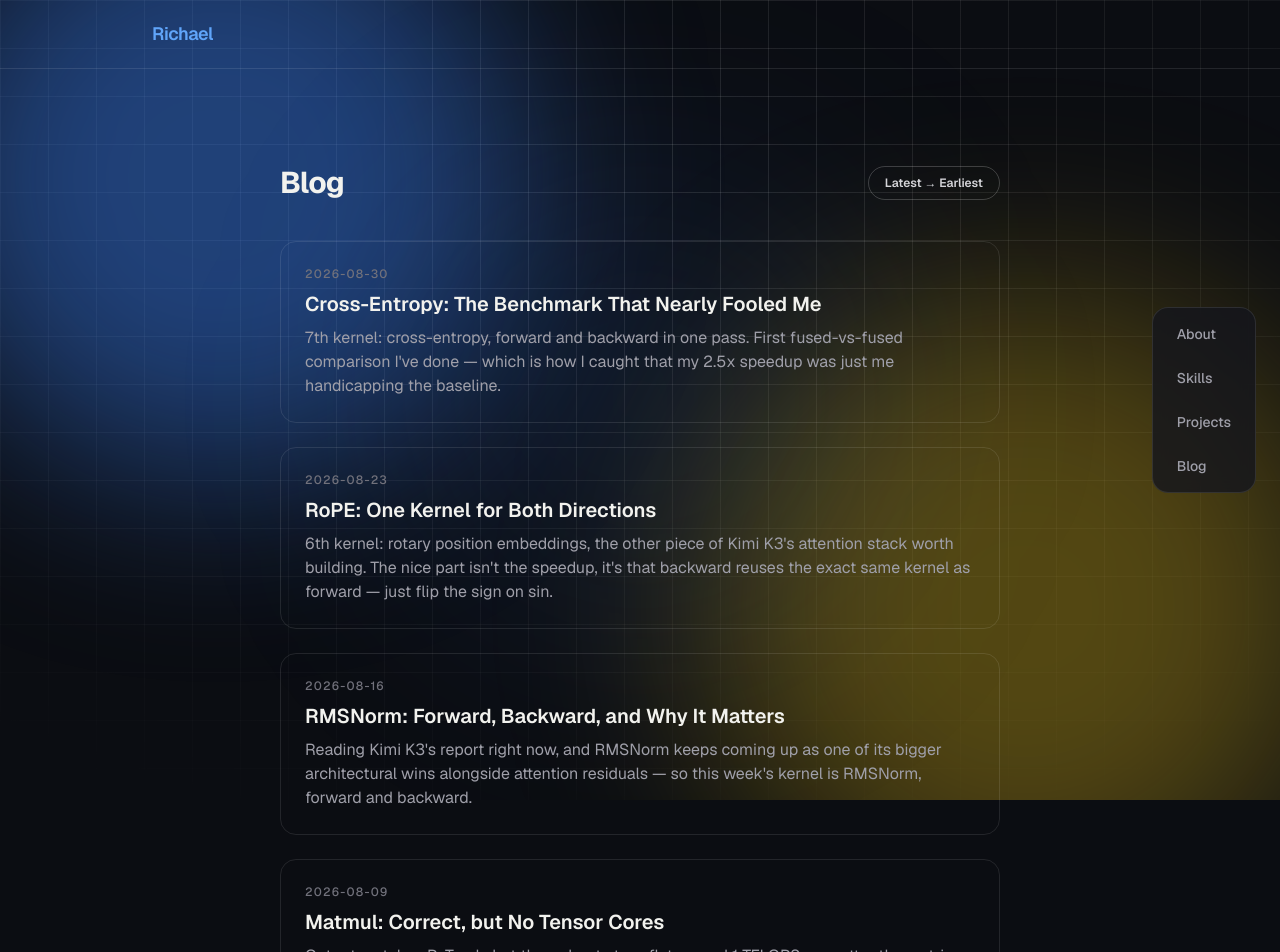
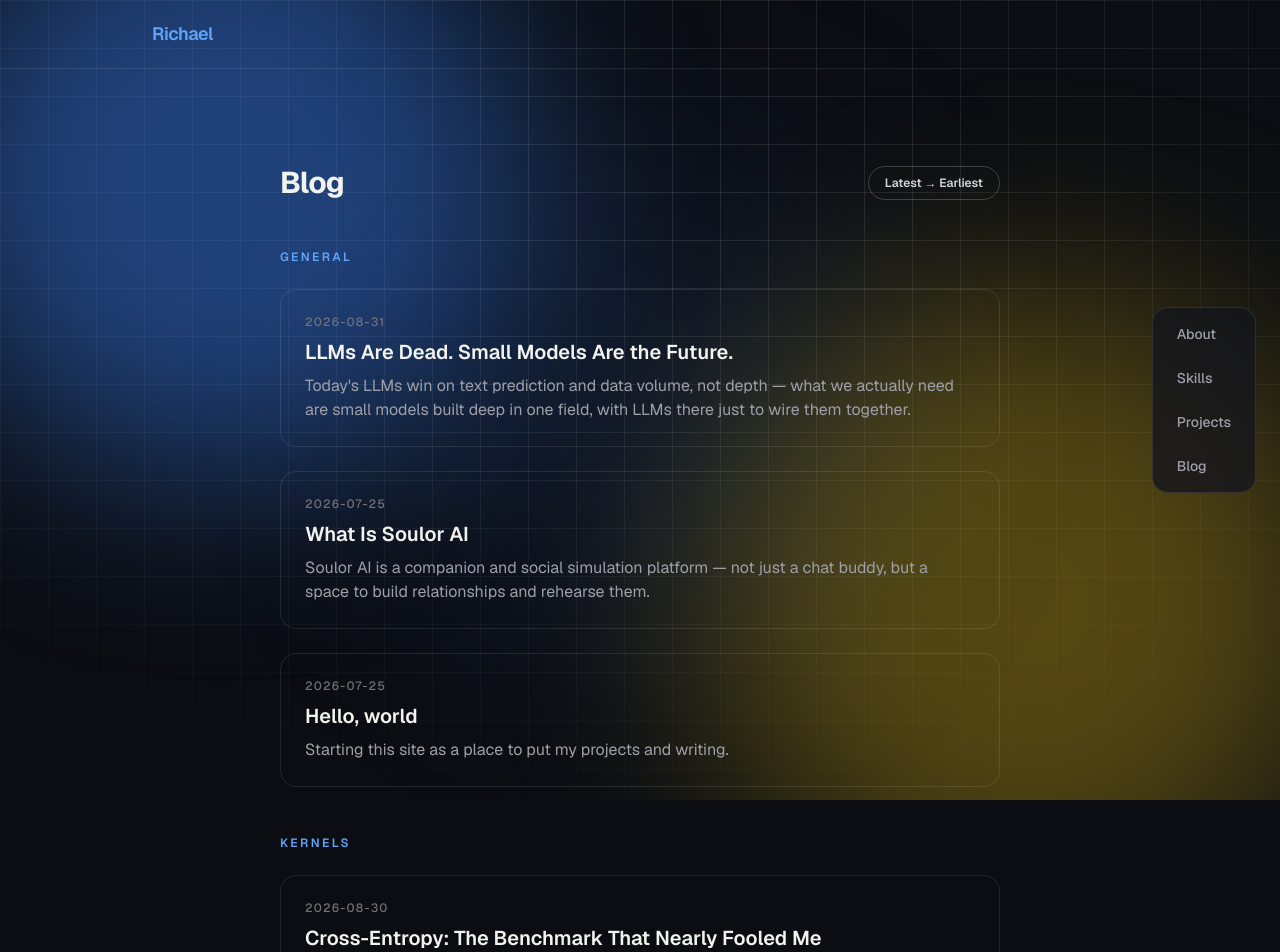
Before and after one commit to dh8116/dh8116.github.io, a Next.js app: page /blog in a window 1280 px wide. Shown: the top 952 px of the page. Built offline with nearby package versions, Linux system fonts and the light colour scheme.

Commit message:
Add small-models post and split blog into general and kernel sections

```diff
--- a/src/app/blog/BlogList.tsx
+++ b/src/app/blog/BlogList.tsx
@@ -6,12 +6,50 @@ import type { Post } from "@/data/posts";
 
 type SortOrder = "desc" | "asc";
 
+function PostCard({ post }: { post: Post }) {
+  return (
+    <Link
+      href={`/blog/${post.slug}`}
+      className="group block rounded-2xl border border-white/10 p-6 transition-all duration-200 hover:-translate-y-1 hover:scale-[1.01] hover:border-brand-yellow/50 hover:shadow-xl hover:shadow-brand-yellow/10"
+    >
+      <p className="text-xs font-medium uppercase tracking-widest text-zinc-500">
+        {post.date}
+      </p>
+      <h3 className="mt-2 text-xl font-semibold group-hover:text-brand-yellow">
+        {post.title}
+      </h3>
+      <p className="mt-2 text-zinc-400">{post.excerpt}</p>
+    </Link>
+  );
+}
+
+function PostSection({ title, posts }: { title: string; posts: Post[] }) {
+  if (posts.length === 0) return null;
+
+  return (
+    <section className="mt-12">
+      <h2 className="text-xs font-semibold uppercase tracking-[0.2em] text-brand-blue-light">
+        {title}
+      </h2>
+      <div className="mt-6 flex flex-col gap-6">
+        {posts.map((post) => (
+          <PostCard key={post.slug} post={post} />
+        ))}
+      </div>
+    </section>
+  );
+}
+
 export default function BlogList({ posts }: { posts: Post[] }) {
   const [order, setOrder] = useState<SortOrder>("desc");
 
-  const sortedPosts = useMemo(() => {
+  const { general, kernel } = useMemo(() => {
     const sorted = [...posts].sort((a, b) => b.date.localeCompare(a.date));
-    return order === "desc" ? sorted : sorted.reverse();
+    const ordered = order === "desc" ? sorted : sorted.reverse();
+    return {
+      general: ordered.filter((p) => p.category !== "kernel"),
+      kernel: ordered.filter((p) => p.category === "kernel"),
+    };
   }, [posts, order]);
 
   return (
@@ -26,23 +64,8 @@ export default function BlogList({ posts }: { posts: Post[] }) {
           {order === "desc" ? "Latest → Earliest" : "Earliest → Latest"}
         </button>
       </div>
-      <div className="mt-10 flex flex-col gap-6">
-        {sortedPosts.map((post) => (
-          <Link
-            key={post.slug}
-            href={`/blog/${post.slug}`}
-            className="group block rounded-2xl border border-white/10 p-6 transition-all duration-200 hover:-translate-y-1 hover:scale-[1.01] hover:border-brand-yellow/50 hover:shadow-xl hover:shadow-brand-yellow/10"
-          >
-            <p className="text-xs font-medium uppercase tracking-widest text-zinc-500">
-              {post.date}
-            </p>
-            <h2 className="mt-2 text-xl font-semibold group-hover:text-brand-yellow">
-              {post.title}
-            </h2>
-            <p className="mt-2 text-zinc-400">{post.excerpt}</p>
-          </Link>
-        ))}
-      </div>
+      <PostSection title="General" posts={general} />
+      <PostSection title="Kernels" posts={kernel} />
     </div>
   );
 }
--- a/src/data/posts.ts
+++ b/src/data/posts.ts
@@ -2,6 +2,8 @@ export type Post = {
   slug: string;
   title: string;
   date: string;
+  // "kernel" posts are grouped separately on /blog; anything else is general.
+  category?: "kernel";
   excerpt: string;
   paragraphs: string[];
   image?: string;
@@ -34,6 +36,7 @@ const unsortedPosts: Post[] = [
   },
   {
     slug: "writing-my-first-gpu-kernel",
+    category: "kernel",
     title: "Writing My First GPU Kernel",
     date: "2026-07-26",
     excerpt:
@@ -48,6 +51,7 @@ const unsortedPosts: Post[] = [
   },
   {
     slug: "fused-softmax-kernel",
+    category: "kernel",
     title: "Fused Softmax in Triton",
     date: "2026-07-29",
     excerpt:
@@ -63,6 +67,7 @@ const unsortedPosts: Post[] = [
   },
   {
     slug: "flash-attention-kernel",
+    category: "kernel",
     title: "Flash Attention: Correct, but Not Fast",
     date: "2026-08-03",
     excerpt:
@@ -77,6 +82,7 @@ const unsortedPosts: Post[] = [
   },
   {
     slug: "triton-matmul-no-tensor-cores",
+    category: "kernel",
     title: "Matmul: Correct, but No Tensor Cores",
     date: "2026-08-09",
     excerpt:
@@ -92,6 +98,7 @@ const unsortedPosts: Post[] = [
   },
   {
     slug: "rmsnorm-forward-and-backward",
+    category: "kernel",
     title: "RMSNorm: Forward, Backward, and Why It Matters",
     date: "2026-08-16",
     excerpt:
@@ -108,6 +115,7 @@ const unsortedPosts: Post[] = [
   },
   {
     slug: "rope-forward-and-backward",
+    category: "kernel",
     title: "RoPE: One Kernel for Both Directions",
     date: "2026-08-23",
     excerpt:
@@ -124,6 +132,7 @@ const unsortedPosts: Post[] = [
   },
   {
     slug: "fused-cross-entropy",
+    category: "kernel",
     title: "Cross-Entropy: The Benchmark That Nearly Fooled Me",
     date: "2026-08-30",
     excerpt:
@@ -138,6 +147,18 @@ const unsortedPosts: Post[] = [
     imageAlt:
       "Two line charts comparing Triton fused cross-entropy against torch F.cross_entropy on a T4 across vocab sizes 4096 to 131072. Left panel, forward plus backward time: Triton reaches about 15.9ms at vocab 131072 versus PyTorch's 24.0ms. Right panel, peak memory: Triton stays consistently below PyTorch, ending at about 1611MB versus 2684MB.",
   },
+  {
+    slug: "small-models-are-the-future",
+    title: "LLMs Are Dead. Small Models Are the Future.",
+    date: "2026-08-31",
+    excerpt:
+      "Today's LLMs win on text prediction and data volume, not depth \u2014 what we actually need are small models built deep in one field, with LLMs there just to wire them together.",
+    paragraphs: [
+      "Nowadays, LLMs are strong mainly through text prediction and data accumulation. I have to admit that they can handle many cross-domain work, including the hard ones, but their training data is messy and largely outdated, and according to some, only \u201ctutorial-level difficulty\u201d. Their advantages are mostly the same \u2014 \u201ccoding\u201d, \u201creasoning\u201d, \u201clong memory\u201d \u2014 which, after years of advertising, became plain and not as useful.",
+      "Instead, what we are increasingly in need of are efficient small models for deep, narrow areas to ensure real professional performance, not just surface work, which will definitely outperform LLMs in their own field. For example, each one for emotional communication, astrophysics, art, etc. The role of LLMs in the future is just to wire those small models up, to do integration and cross-domain work to produce more grounded achievements.",
+      "I'm Richael, and I'm fine-tuning small models like Qwen 14B to improve the performance of Soulor \u2014 a multi-companion and simulation app \u2014 and VNPortal \u2014 a music recreation and creation community platform with fair, controllable AI assistance. I hope to redefine AI's role in the modern and future world. If you're interested, welcome to visit my apps, share, and support. Thanks for reading, and have a good day!",
+    ],
+  },
 ];
 
 // unsortedPosts is declared in the order each post was written, so on a
```
